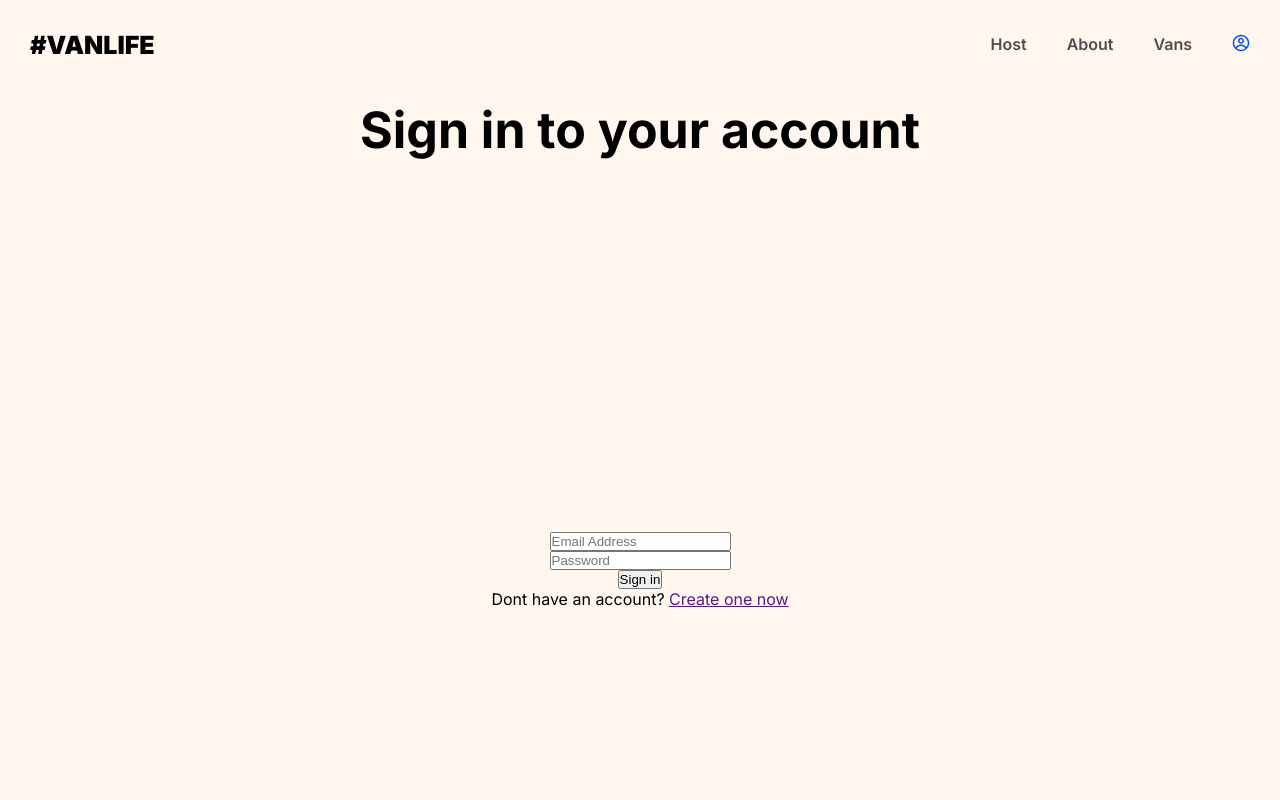
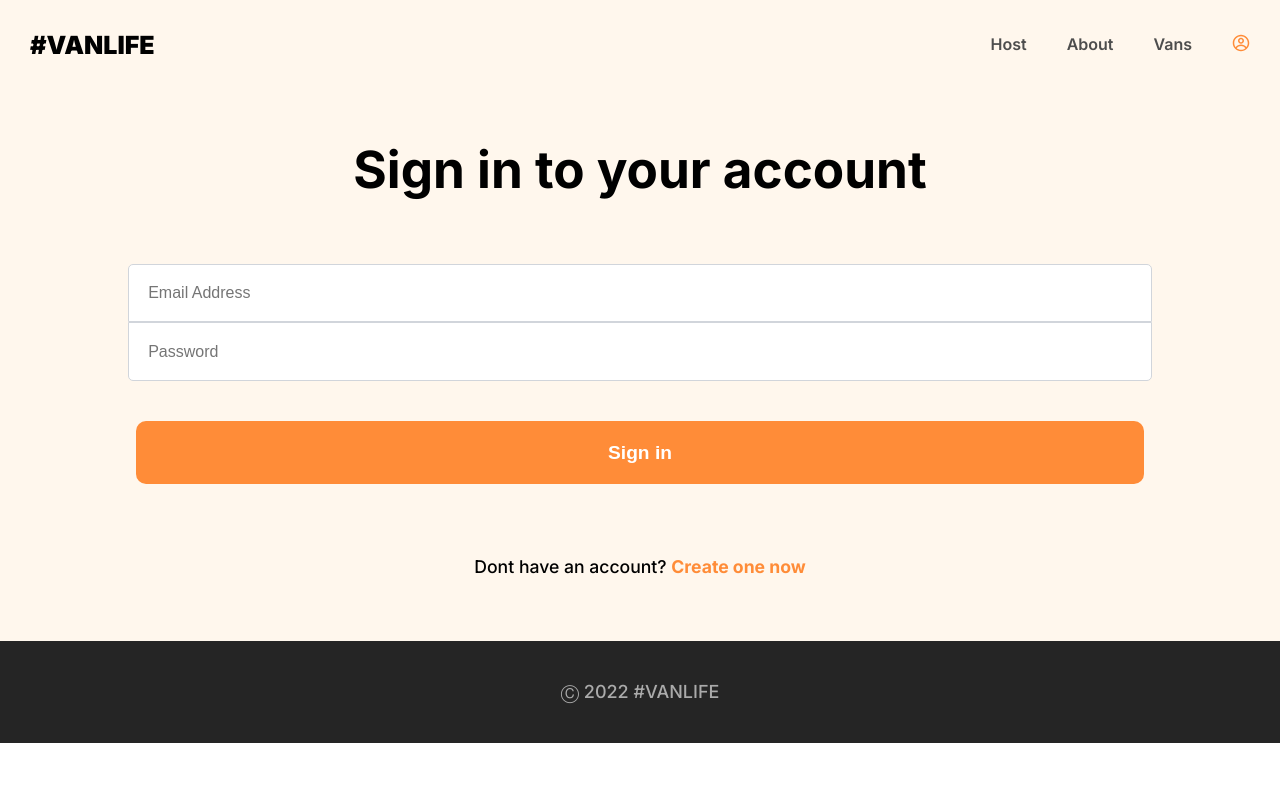
Before and after one commit to SlinkyCollins/Van-Life, a React (Vite) app: page /signin in a window 1280 px wide. Shown: the top 800 px of the page. Built offline with nearby package versions, Linux system fonts and the light colour scheme.

Commit message:
signin page completed and fixed active navbar bug

```diff
--- a/src/components/Navbar2.jsx
+++ b/src/components/Navbar2.jsx
@@ -5,7 +5,7 @@ const Navbar2 = () => {
     const { pathname } = useLocation();
 
     return (
-        <nav style={{ background: "#FFF7ED", padding: "30px", position: "sticky", top: "0", left: "0", zIndex: "1000", width: "100%", userSelect: "none" }}>
+        <nav style={{ background: "#FFF7ED", padding: "30px", width: "100%", userSelect: "none" }}>
             <div style={{ display: "flex", justifyContent: "space-between", alignItems: "center" }}>
                 <div>
                     <h1 style={{ fontSize: "25px", fontWeight: "900" }}>
@@ -18,9 +18,11 @@ const Navbar2 = () => {
                             to="/host"
                             className="nav-link"
                             style={{
-                                color: "#000",
+                                textDecoration: pathname.startsWith("/host") ? "underline" : "none",
+                                color: pathname.startsWith("/host") ? "#000" : "#4D4D4D",
                                 fontSize: "16px",
-                                fontWeight: "600"
+                                fontWeight: "600",
+                                cursor: "pointer"
                             }}
                         >
                             Host
--- a/src/components/pages/Host.jsx
+++ b/src/components/pages/Host.jsx
@@ -8,8 +8,8 @@ const Host = () => {
   return (
     <div style={{background: "rgba(255, 247, 237, 1)"}}>
       <Navbar2 />
-      <nav style={{paddingBottom: "1rem"}}>
-        <ul style={{ display: "flex", gap: "2rem", padding: "2rem", fontWeight: "500", fontSize: "1.125rem"}}>
+      <nav style={{position: "sticky", padding: "2rem", top: "0", left: "0", zIndex: "1000", background: "rgba(255, 247, 237, 1)"}}>
+        <ul style={{ display: "flex", gap: "2rem", fontWeight: "500", fontSize: "1.125rem", textAlign: "center",alignItems: "center"}}>
           <li style={{ listStyleType: "none" }}>
             <NavLink
               to=""
--- a/src/components/pages/Signin.jsx
+++ b/src/components/pages/Signin.jsx
@@ -4,8 +4,8 @@ import { CgProfile } from "react-icons/cg";
 const Signin = () => {
     const { pathname } = useLocation();
     return (
-    <div style={{background: "rgba(255, 247, 237, 1)"}}>
-        <nav style={{ background: "#FFF7ED", padding: "30px", position: "sticky", top: "0", left: "0", zIndex: "1000", width: "100%", userSelect: "none" }}>
+        <div style={{ background: "rgba(255, 247, 237, 1)" }}>
+            <nav style={{ background: "#FFF7ED", padding: "30px", zIndex: "1000", width: "100%", userSelect: "none" }}>
                 <div style={{ display: "flex", justifyContent: "space-between", alignItems: "center" }}>
                     <div>
                         <h1 style={{ fontSize: "25px", fontWeight: "900" }}>
@@ -66,7 +66,7 @@ const Signin = () => {
                                 to="/signin"
                                 className="nav-link"
                                 style={{
-                                color: pathname === "/signin" ? "#004bff" : "#4D4D4D",
+                                    color: pathname === "/signin" ? "rgba(255, 140, 56, 1)" : "#4D4D4D",
                                     fontSize: "18px",
                                     fontWeight: "600",
                                     cursor: "pointer"
@@ -78,13 +78,17 @@ const Signin = () => {
                     </ul>
                 </div>
             </nav>
-        <h1 style={{fontWeight: "700", fontSize: "50px", textAlign: "center", lineHeight: "80px"}}>Sign in to your account</h1>
 
-        <div style={{display: "flex", flexDirection: "column", width: "70%", justifyContent: "center", alignItems: "center", minHeight: "100vh", margin: "0 auto"}}>
-            <input type="email" placeholder="Email Address" />
-            <input type="password" placeholder="Password"/>
-            <button>Sign in</button>
-        <p style={{margin: "0 auto"}}>Dont have an account? <a href="">Create one now</a></p>
+            <div style={{ margin: "0" }}>
+                <h1 style={{ fontWeight: "700", fontSize: "3.2rem", textAlign: "center", padding: "3rem 2rem 4rem" }}>Sign in to your account</h1>
+                <div style={{textAlign: "center"}}>
+                    <div style={{display: "flex", flexDirection: "column", width: "80%", margin: "0 auto", paddingBottom: "1rem"}}>
+                        <input type="email" placeholder="Email Address" style={{ border: "1px solid rgba(209, 213, 219, 1)", padding: "1.2rem", borderTopLeftRadius: "5px",  borderTopRightRadius: "5px", fontSize: "1rem", fontWeight: "400", outline: "none" }} />
+                        <input type="password" placeholder="Password" style={{ border: "1px solid rgba(209, 213, 219, 1)", padding: "1.2rem", borderBottomRightRadius: "5px", borderBottomLeftRadius: "5px", fontSize: "1rem", fontWeight: "400", outline: "none"}} />
+                    </div>
+                    <button style={{ background: "rgba(255, 140, 56, 1)", outline: "none", border: "none", color: "rgba(255, 255, 255, 1)", fontSize: "1.2rem", fontWeight: "700", padding: "1.3rem 29.5rem", borderRadius: "10px", margin: "1.5rem 0 4.5rem 0" }}>Sign in</button>
+                </div>
+                <p style={{ textAlign: "center", fontSize: "1.1rem", fontWeight: "500", padding: "0 0 4rem" }}>Dont have an account? <span style={{fontSize: "1.1rem", fontWeight: "700", color: "rgba(255, 140, 56, 1)", cursor: "pointer  "}}>Create one now</span></p>
             </div>
 
         </div>
```
Lines whose indentation alone changed are shown as unchanged.
